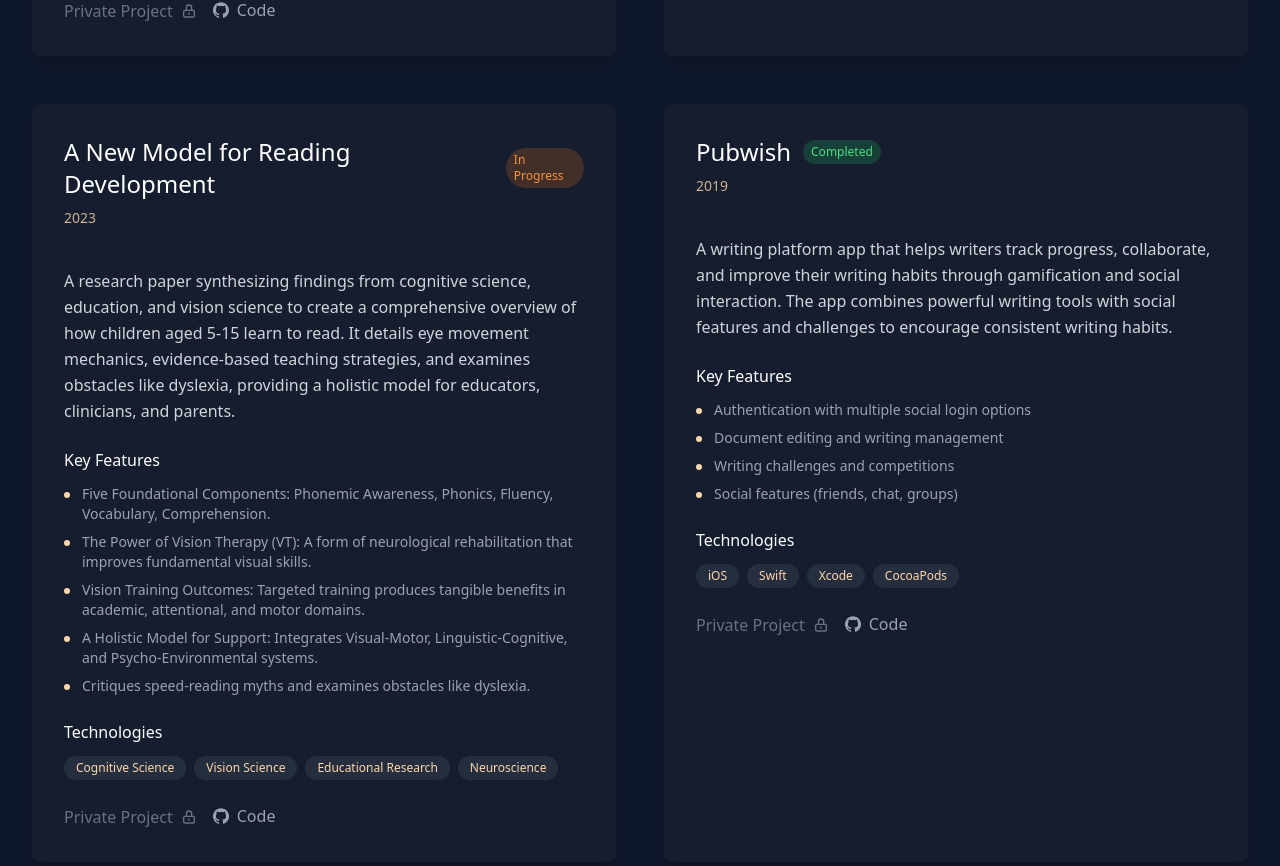
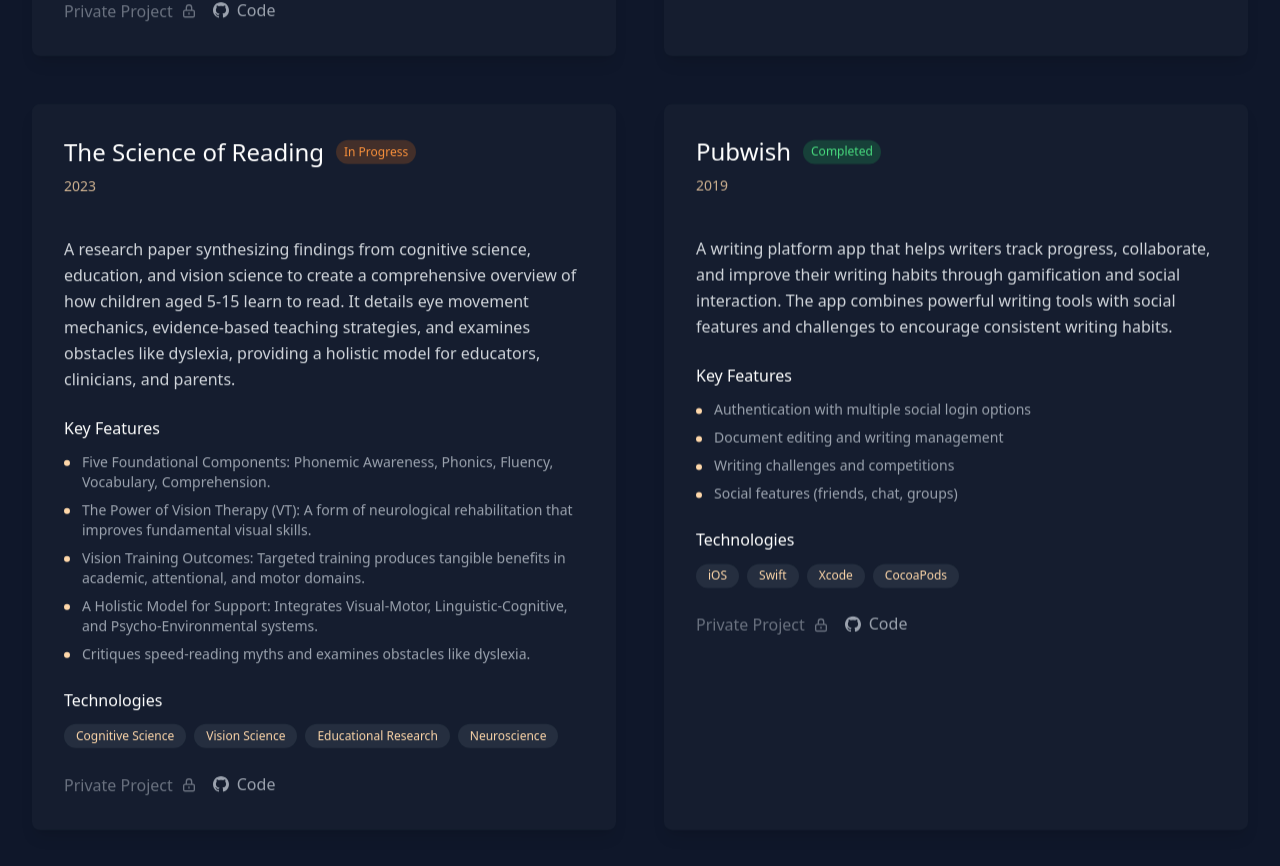
Before and after one commit to JS0Nai/johnny, a Next.js app: page /projects in a window 1280 px wide. Shown: the part 3490-4356 px from the top of the page. Built offline with nearby package versions, Linux system fonts and the light colour scheme.

Commit message:
project page text edits

```diff
--- a/pages/projects.js
+++ b/pages/projects.js
@@ -262,8 +262,8 @@
     },
     {
       id: 11,
-      title: "A New Model for Reading Development",
-      category: "education",
+      title: "The Science of Reading",
+      category: "education and research",
       status: "In Progress",
       year: "2023",
       description:
```
